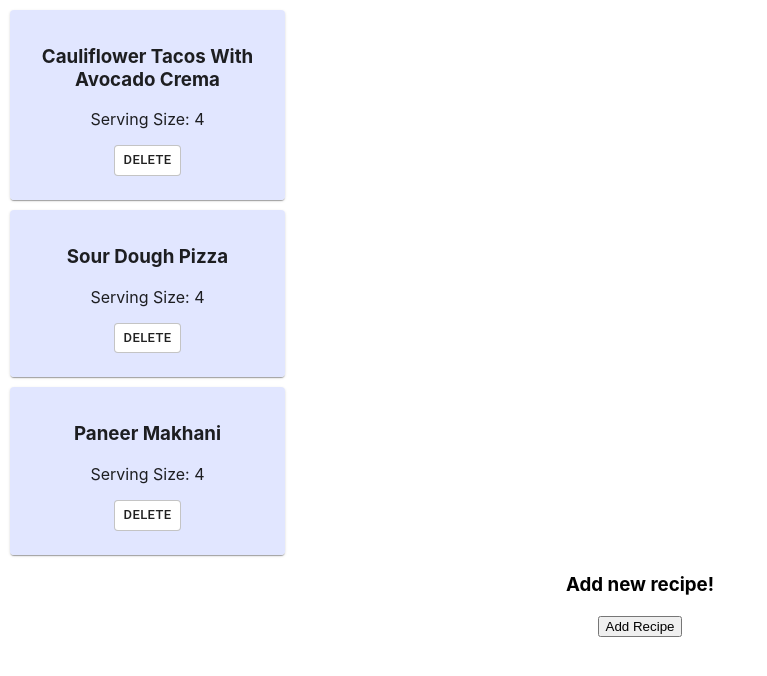
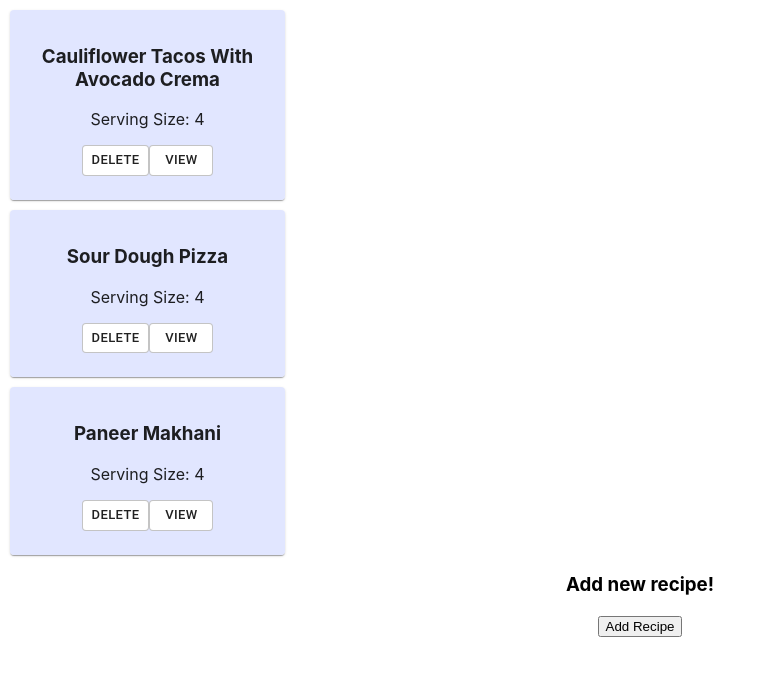
Before and after one commit to elim04/recipe-app, a React (Create React App) app: page / in a window 1280 px wide. Shown: the top 676 px of the page, without its empty margins (0-767 px from the left). Built offline with nearby package versions, Linux system fonts and the light colour scheme.

Commit message:
Add link to specific recipe

```diff
--- a/src/components/RecipeList.tsx
+++ b/src/components/RecipeList.tsx
@@ -3,6 +3,7 @@ import RecipeListItem from "./RecipeListItem";
 import { RecipeListObj } from "../recipeList.model";
 import { makeStyles } from "@material-ui/core";
 import { Card, CardContent, Button } from "@material-ui/core";
+import { Link } from "react-router-dom";
 
 //describes props for this component
 interface RecipeListProps {
@@ -51,6 +52,15 @@ const RecipeList: React.FC<RecipeListProps> = ({
               >
                 Delete
               </Button>
+              <Link to={`/recipe/${recipeItemId}`}>
+                <Button
+                  className={classes.button}
+                  variant="outlined"
+                  size="small"
+                >
+                  View
+                </Button>
+              </Link>
             </CardContent>
           </Card>
         );
```
